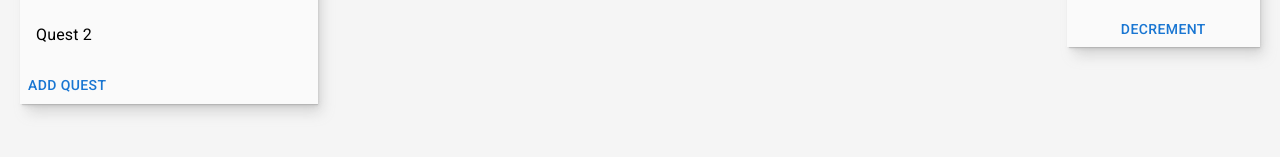
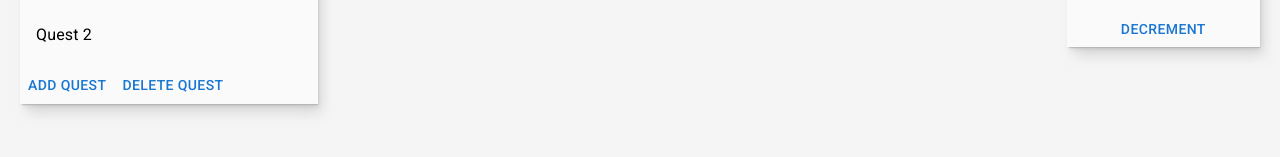
Before and after one commit to Nikurasuu/rdr2quest, a React (Create React App) app: page / in a window 1280 px wide. Shown: the part 133-290 px from the top of the page. Built offline with nearby package versions, Linux system fonts and the light colour scheme.

Commit message:
Added deleteQuest

```diff
--- a/src/App.js
+++ b/src/App.js
@@ -40,7 +40,11 @@ function App() {
       reward: "Reward " + (questLength + 1).toString()
     };
     setQuests([...quests, newQuest]);
-    console.log(quests);
+  };
+
+  const deleteQuest = () => {
+    quests.pop();
+    setQuests([...quests]);
   };
 
   return (
@@ -55,6 +59,7 @@ function App() {
           <div className="QuestList">
               <QuestList quests={quests} onSelectHandler={setActiveQuest}/>
               <Button onClick={addQuest}> Add Quest </Button>
+              <Button onClick={deleteQuest}> Delete Quest </Button>
             </div>
           </FadeIn>
         </Grid>
```
